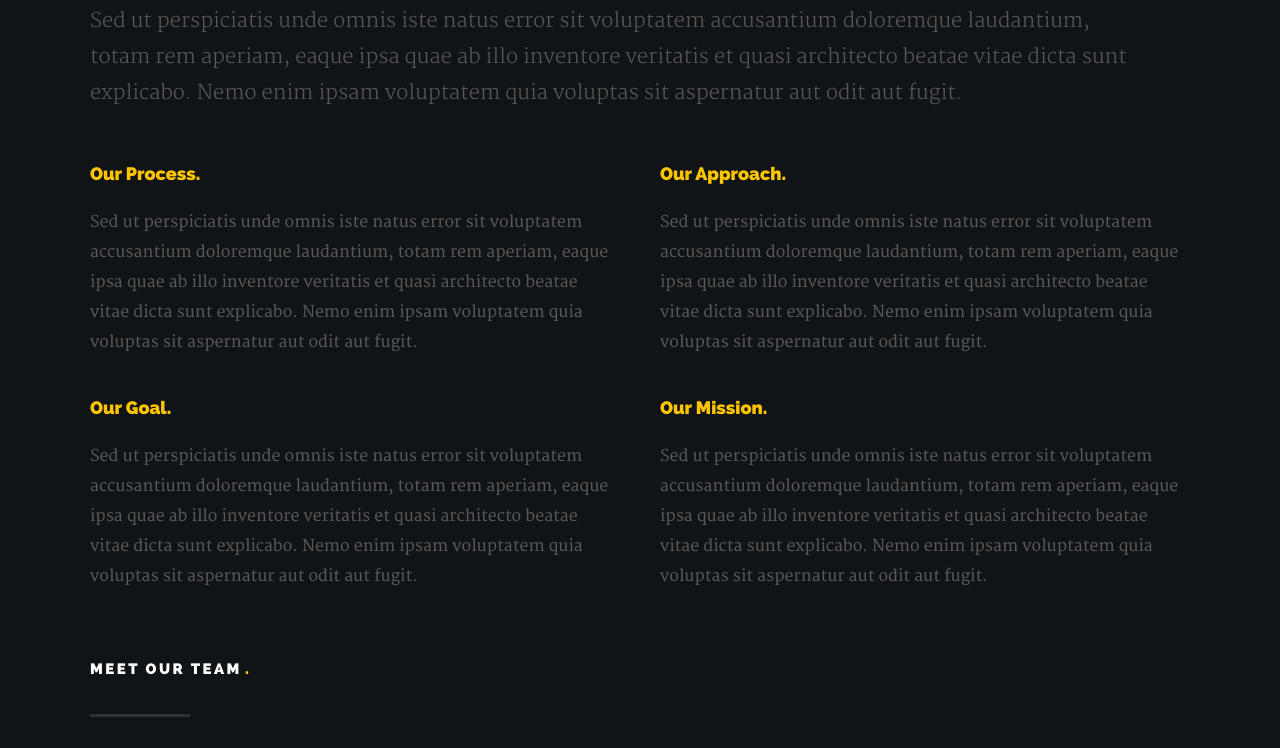
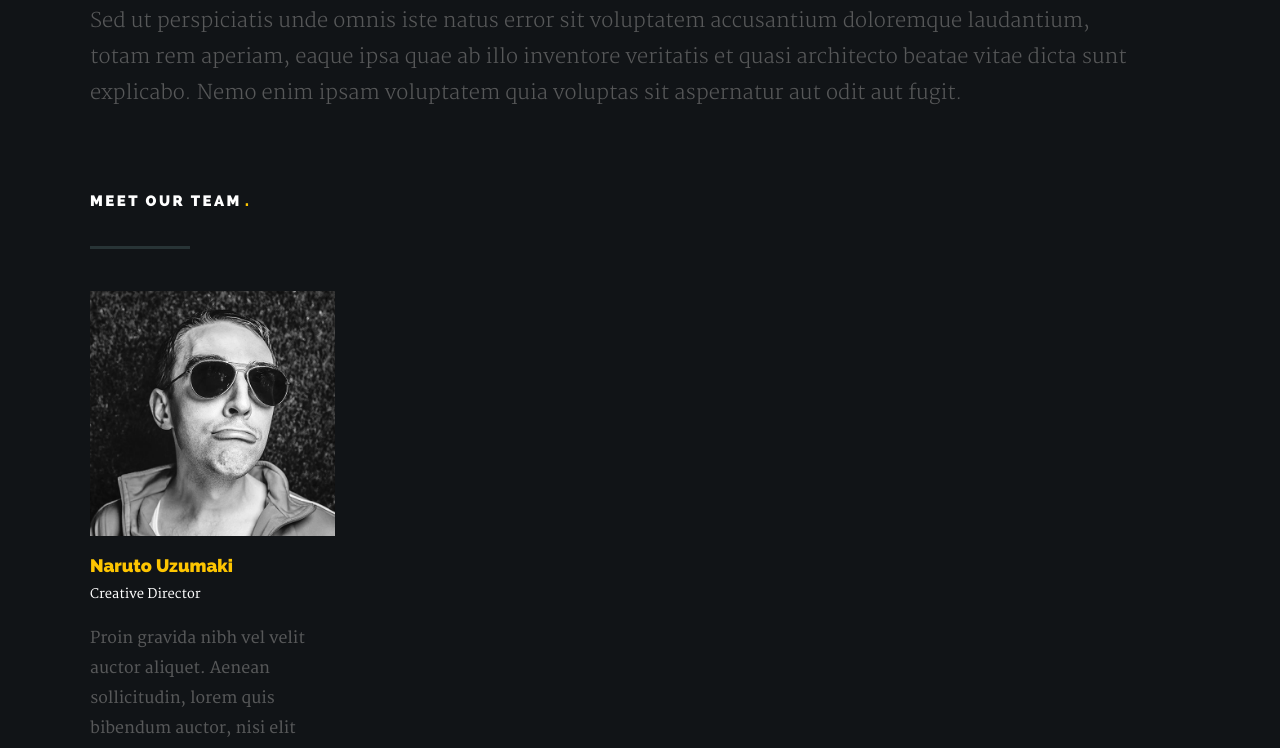
Before and after one commit to Osuka-Andala/KreoTerry, a plain HTML site: page index.html in a window 1280 px wide. Shown: the part 3220-3968 px from the top of the page. Drawn offline with Linux system fonts and the light colour scheme.

Commit message:
Modified 'About' section

```diff
--- a/index.html
+++ b/index.html
@@ -589,41 +589,7 @@
 
       	<div class="process bgrid-half tab-bgrid-whole group">
 
-      		<div class="bgrid">
 
-			      <h3>Our Process.</h3>
-
-			      <p>Sed ut perspiciatis unde omnis iste natus error sit voluptatem accusantium doloremque laudantium, totam rem aperiam, eaque ipsa quae ab illo inventore veritatis et quasi architecto beatae vitae dicta sunt explicabo. Nemo enim ipsam voluptatem quia voluptas sit aspernatur aut odit aut fugit.
-			      </p>
-
-		   	</div>
-
-      		<div class="bgrid">
-
-			     	<h3>Our Approach.</h3>
-
-			     	<p>Sed ut perspiciatis unde omnis iste natus error sit voluptatem accusantium doloremque laudantium, totam rem aperiam, eaque ipsa quae ab illo inventore veritatis et quasi architecto beatae vitae dicta sunt explicabo. Nemo enim ipsam voluptatem quia voluptas sit aspernatur aut odit aut fugit.
-			   	</p>
-
-		      </div>
-
-		      <div class="bgrid">
-
-			     	<h3>Our Goal.</h3>
-
-			     	<p>Sed ut perspiciatis unde omnis iste natus error sit voluptatem accusantium doloremque laudantium, totam rem aperiam, eaque ipsa quae ab illo inventore veritatis et quasi architecto beatae vitae dicta sunt explicabo. Nemo enim ipsam voluptatem quia voluptas sit aspernatur aut odit aut fugit.
-			      </p>
-
-		      </div>
-
-		      <div class="bgrid">
-
-			      <h3>Our Mission.</h3>
-
-			      <p>Sed ut perspiciatis unde omnis iste natus error sit voluptatem accusantium doloremque laudantium, totam rem aperiam, eaque ipsa quae ab illo inventore veritatis et quasi architecto beatae vitae dicta sunt explicabo. Nemo enim ipsam voluptatem quia voluptas sit aspernatur aut odit aut fugit.
-			      </p>
-
-		      </div>
 
       	</div> <!-- end process -->
 
@@ -670,7 +636,7 @@
 
             </div> <!-- end member -->
 
-            <div class="bgrid member">
+            <!-- <div class="bgrid member">
 
 					<div class="member-pic">
                   <img src="images/team/member03-k.jpg" alt=""/>
@@ -690,11 +656,11 @@
                   <li><a href="#"><i class="fa fa-google-plus"></i></a></li>
                   <li><a href="#"><i class="fa fa-linkedin"></i></a></li>
                   <li><a href="#"><i class="fa fa-skype"></i></a></li>
-               </ul>
+               </ul> -->
 
             </div> <!-- end member -->
 
-            <div class="bgrid member">
+            <!-- <div class="bgrid member">
 
 					<div class="member-pic">
 						<img src="images/team/member04-k.jpg" alt=""/>
@@ -714,11 +680,11 @@
                   <li><a href="#"><i class="fa fa-google-plus"></i></a></li>
                   <li><a href="#"><i class="fa fa-linkedin"></i></a></li>
                   <li><a href="#"><i class="fa fa-skype"></i></a></li>
-               </ul>
+               </ul> -->
 
      			</div> <!-- end member -->
 
-            <div class="bgrid member">
+            <!-- <div class="bgrid member">
 
 					<div class="member-pic">
                  	<img src="images/team/member05-k.jpg" alt=""/>
@@ -738,7 +704,7 @@
                   <li><a href="#"><i class="fa fa-google-plus"></i></a></li>
                   <li><a href="#"><i class="fa fa-linkedin"></i></a></li>
                   <li><a href="#"><i class="fa fa-skype"></i></a></li>
-               </ul>
+               </ul> -->
 
             </div> <!-- end member -->
 
```
